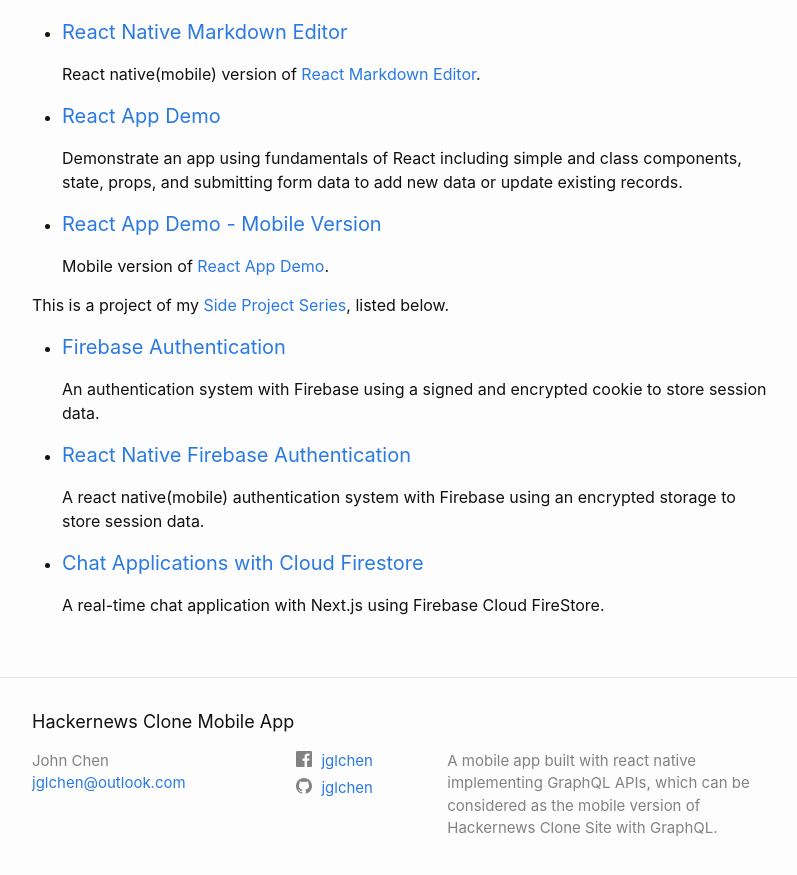
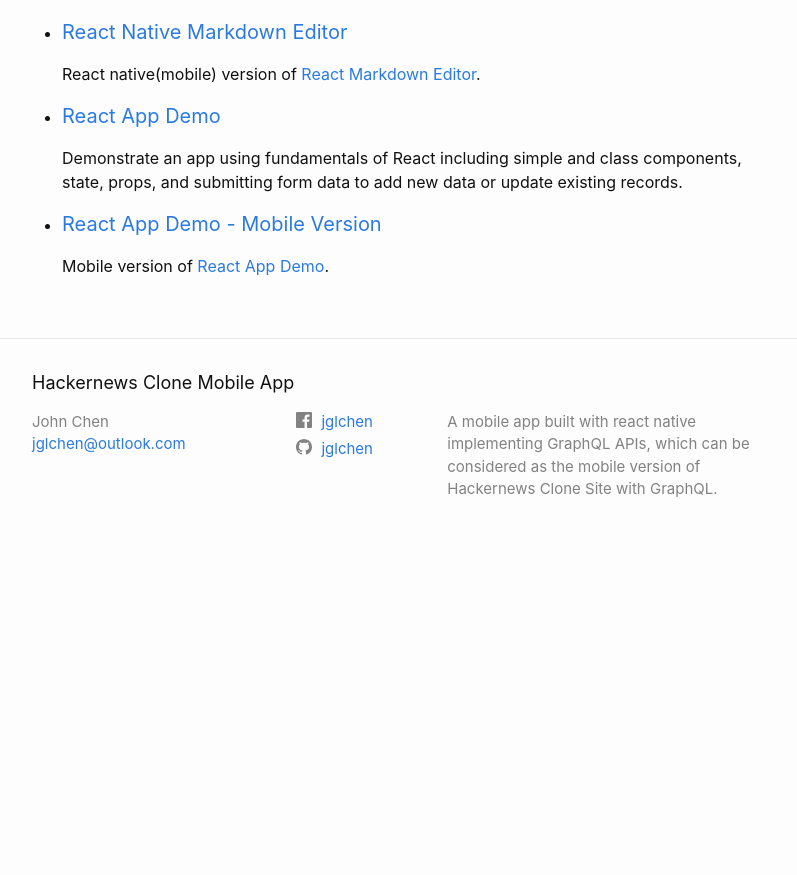
Before and after one commit to jglchen/react-native-hackernews-apollo, a Jekyll site: the page built from about.md, in a window 1280 px wide and 900 px high, scrolled down 1302 px. Shown: the top 875 px of the window, without its empty margins (238-1035 px from the left). Built offline with Jekyll 4.4.1, drawn with Linux system fonts in a browser that asks for light colours; after the commit the page ends 1863 px from its top, so only the background shows below that.

Commit message:
Update about.md

```diff
--- a/about.md
+++ b/about.md
@@ -47,14 +47,3 @@ This is a project of my [Side Project Series](https://jglchen.github.io/), liste
 
 - #### [React App Demo - Mobile Version](https://jglchen.github.io/react-app-demo-mobile/)
     Mobile version of [React App Demo](https://jglchen.github.io/react-app-demo/).
-
-This is a project of my [Side Project Series](https://jglchen.github.io/), listed below.
-
-- #### [Firebase Authentication](https://jglchen.github.io/firebase-auth/)
-    An authentication system with Firebase using a signed and encrypted cookie to store session data.
-
-- #### [React Native Firebase Authentication](https://jglchen.github.io/react-native-firebase-auth/)
-    A react native(mobile) authentication system with Firebase using an encrypted storage to store session data.
-
-- #### [Chat Applications with Cloud Firestore](https://jglchen.github.io/firestore-realtime-chat/)
-    A real-time chat application with Next.js using Firebase Cloud FireStore.
```
